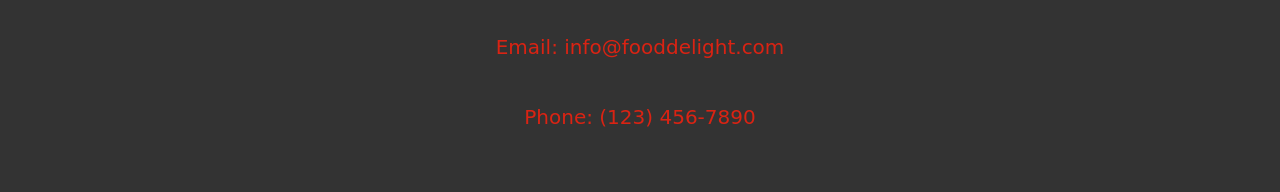
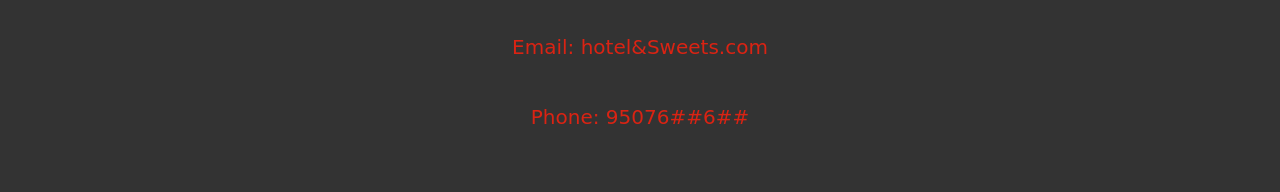
Before and after one commit to nirmal1908/food, a plain HTML site: page index.html in a window 1280 px wide. Shown: the part 6192-6384 px from the top of the page. Drawn offline with Linux system fonts and the light colour scheme.

Commit message:
Update index.html
Changes

```diff
--- a/index.html
+++ b/index.html
@@ -164,8 +164,8 @@
 
   <section id="contact">
     <h2>Contact Us</h2>
-    <p>Email: info@fooddelight.com</p>
-    <p>Phone: (123) 456-7890</p>
+    <p>Email: hotel&Sweets.com</p>
+    <p>Phone: 95076##6##</p>
     <a href="#" target="_blank" class="social-icon"><i class="fab fa-facebook-f"></i></a>
   </section>
   <section id="social-icons"></section>
```
